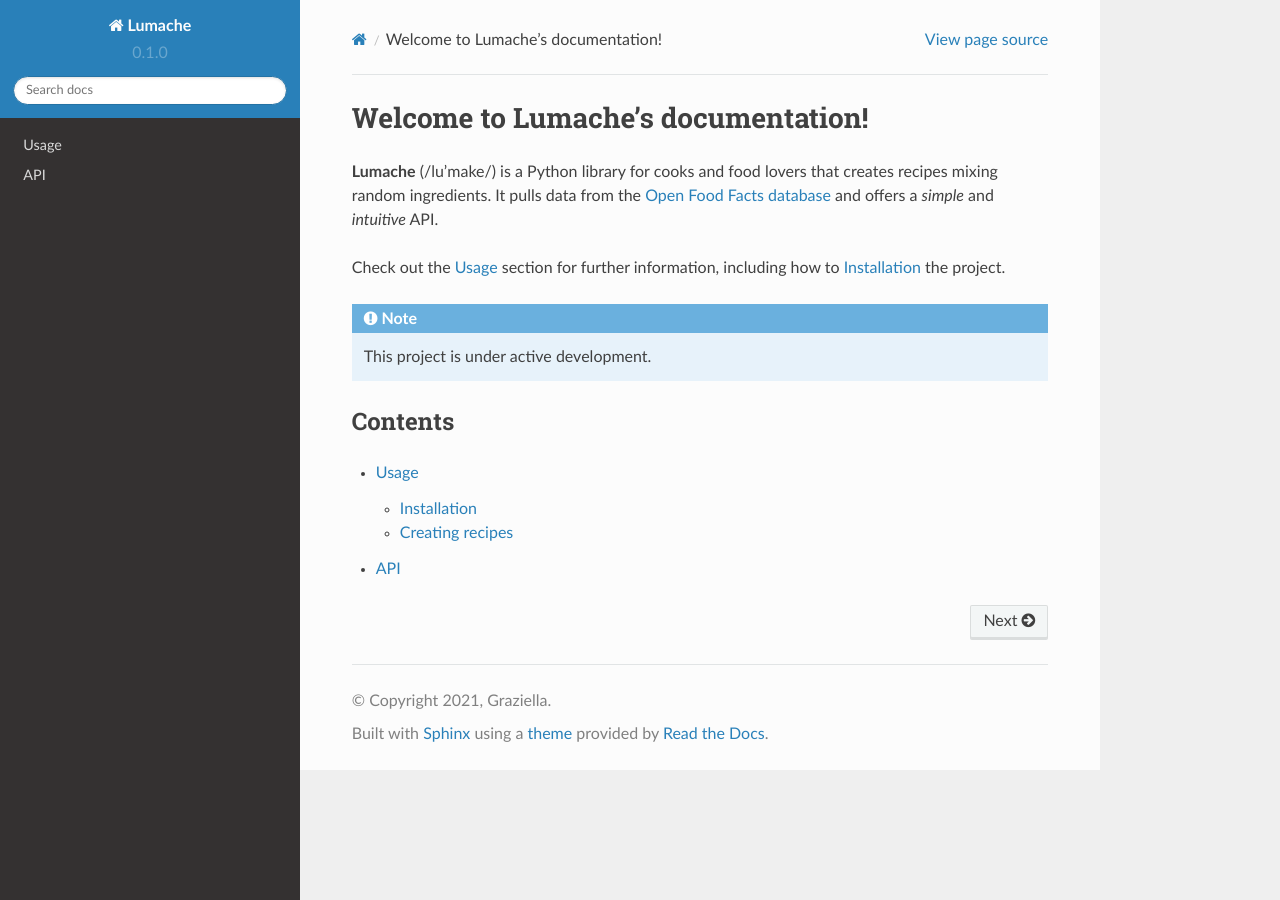
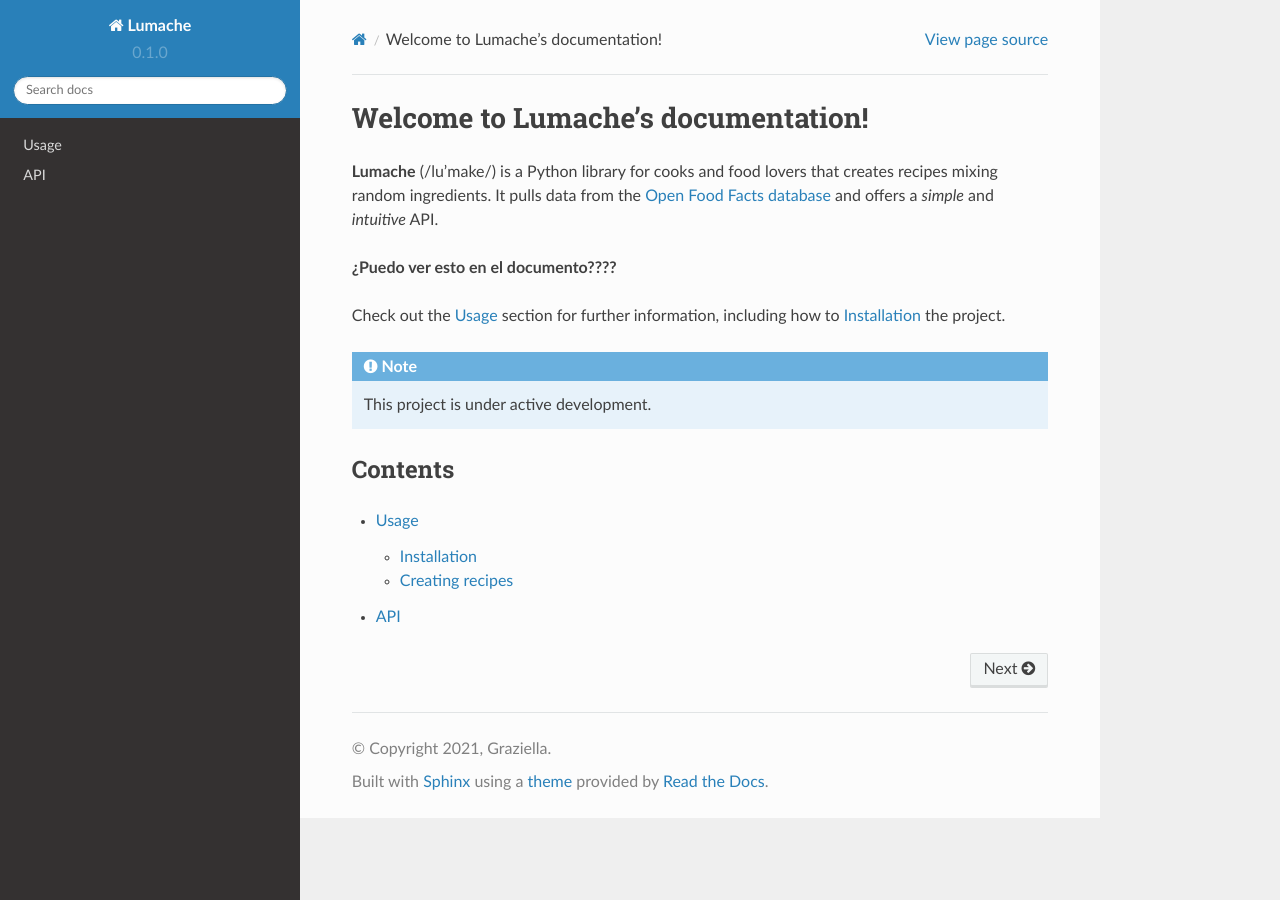
Before and after one commit to LauMi7777/Mi-intento-455, a Sphinx documentation site: the page built from docs/source/index.rst, in a window 1280 px wide. Built offline with Sphinx 7.4.7 and the Read the Docs theme 2.0.0, drawn with Linux system fonts in a browser that asks for light colours.

Commit message:
Update index.rst

```diff
--- a/docs/source/index.rst
+++ b/docs/source/index.rst
@@ -5,6 +5,8 @@ Welcome to Lumache's documentation!
 that creates recipes mixing random ingredients.
 It pulls data from the `Open Food Facts database <https://world.openfoodfacts.org/>`_
 and offers a *simple* and *intuitive* API.
+
+**¿Puedo ver esto en el documento????**
 
 Check out the :doc:`usage` section for further information, including
 how to :ref:`installation` the project.
```
